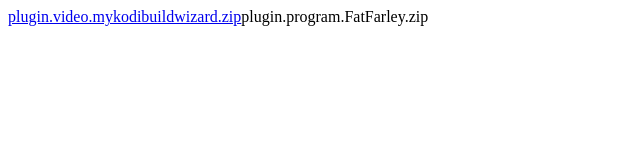
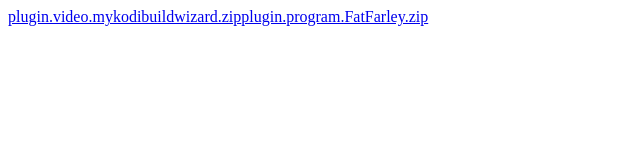
Before and after one commit to fatfarley/wizard, a plain HTML site: page index.html in a window 1280 px wide. Shown: the whole page, without its empty margins (0-640 px from the left). Drawn offline with Linux system fonts and the light colour scheme.

Commit message:
Update index.html

```diff
--- a/index.html
+++ b/index.html
@@ -1,2 +1,2 @@
-<a href="plugin.video.mykodibuildwizard.zip">plugin.video.mykodibuildwizard.zip</a
+<a href="plugin.video.mykodibuildwizard.zip">plugin.video.mykodibuildwizard.zip</
 <a href="plugin.program.FatFarley.zip">plugin.program.FatFarley.zip</a>
```
